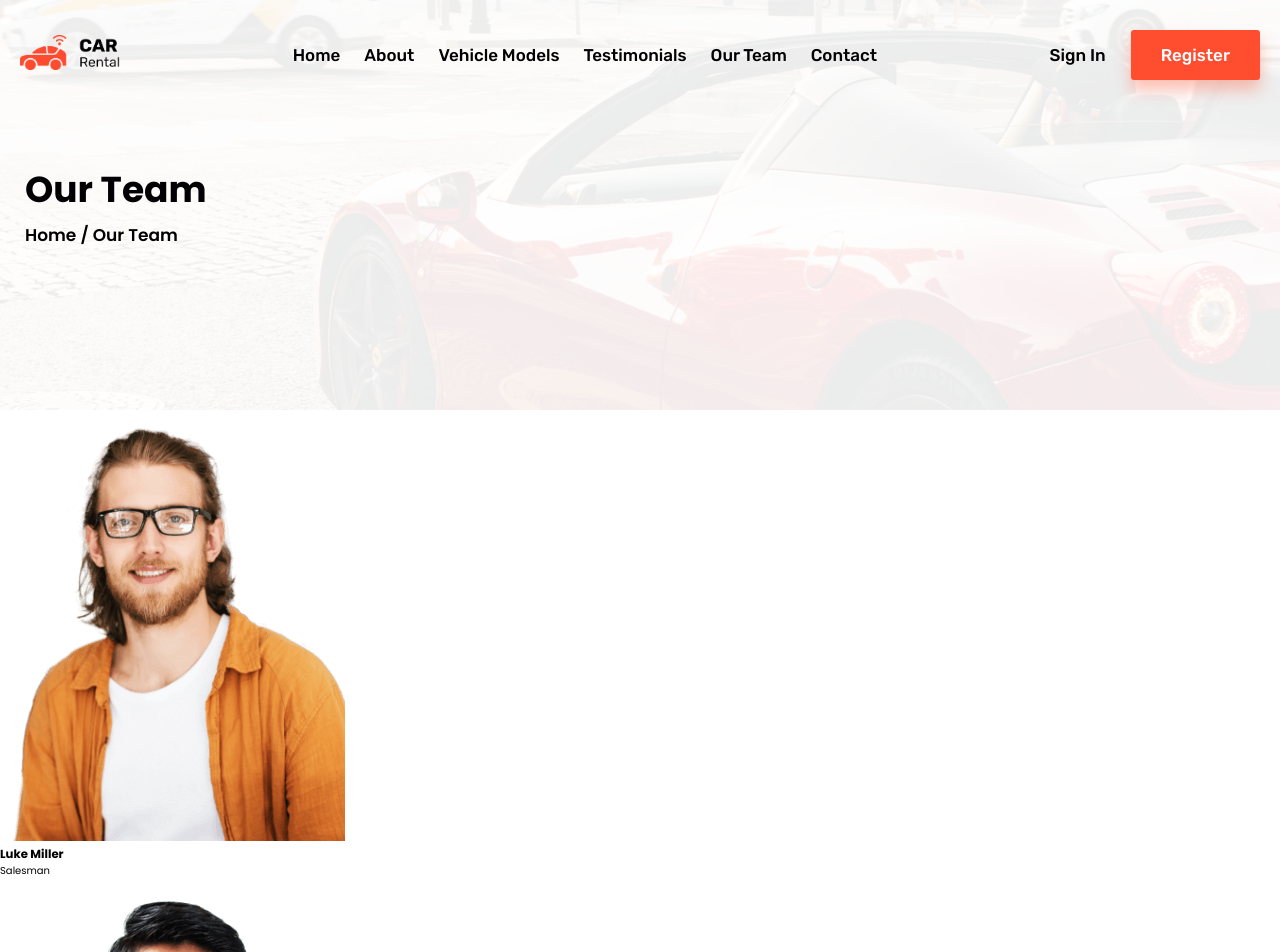
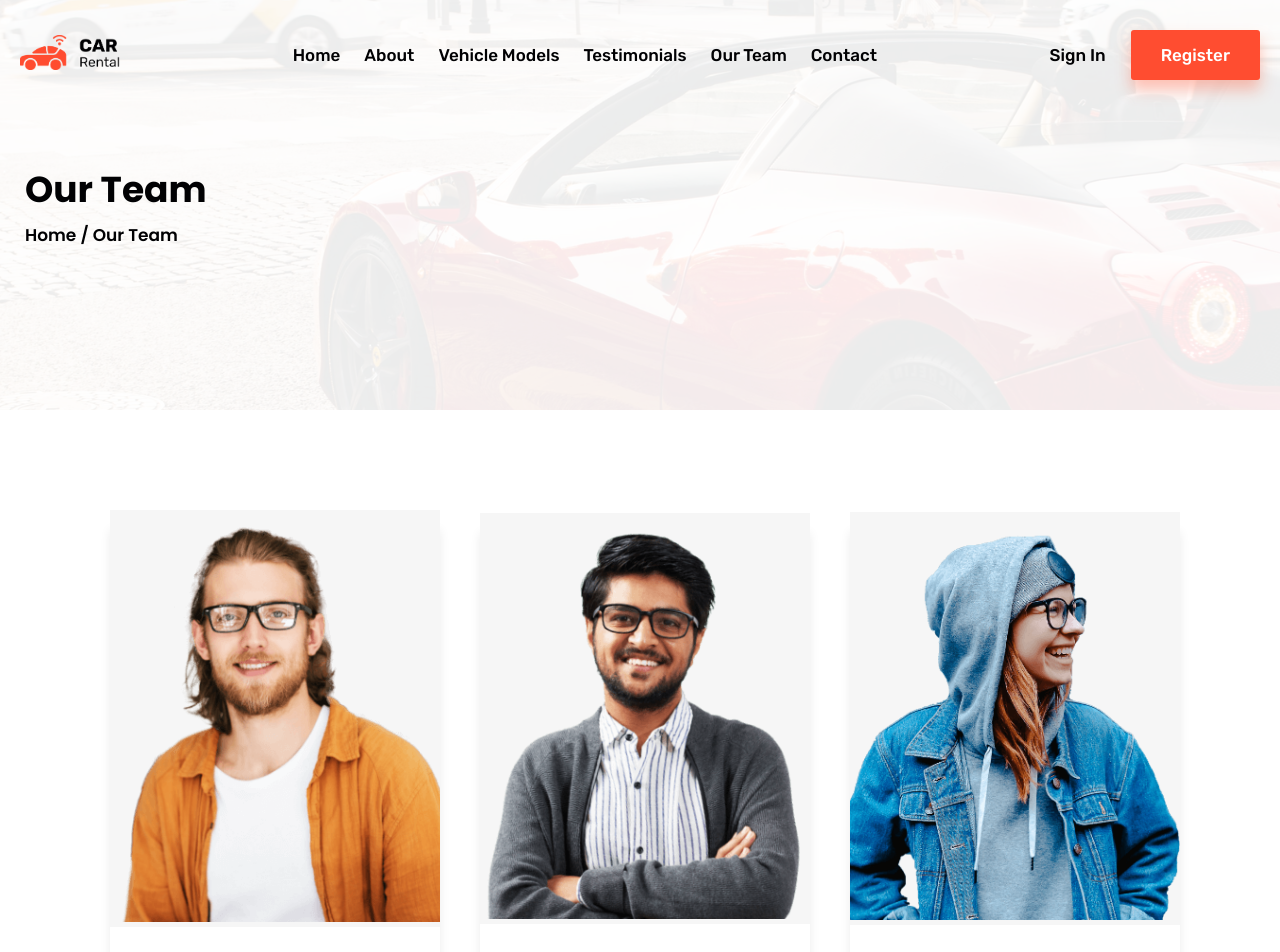
Before and after one commit to gupta123shivam/road-mate, a React (Vite) app: page /team in a window 1280 px wide. Shown: the top 952 px of the page. Built offline with nearby package versions, Linux system fonts and the light colour scheme.

Commit message:
completed team styles

```diff
--- /dev/null
+++ b/src/styles/_team.scss
@@ -0,0 +1,57 @@
+@use "./global/" as *;
+
+.team-container {
+  display: grid;
+  grid-template-columns: 1fr 1fr 1fr;
+  grid-template-rows: auto;
+  gap: 4rem;
+  align-items: center;
+  text-align: center;
+  padding: 10rem 2rem;
+  width: 110rem;
+  margin: 0 auto;
+
+  @media (max-width: 1150px) {
+    grid-template-columns: 1fr 1fr;
+    width: fit-content;
+  }
+
+  @media (max-width: 800px) {
+    grid-template-columns: 1fr;
+    width: fit-content;
+  }
+
+  &__box {
+    width: 33rem;
+    background-color: white;
+    box-shadow: 0px 20px 10px 0px rgb(0 0 0 / 8%);
+
+    @media (max-width: 400px) {
+      width: 100%;
+    }
+
+    &__img-div {
+      width: 100%;
+      height: auto;
+      background-color: #f6f6f6;
+      img {
+        width: 100%;
+      }
+    }
+
+    &__descr {
+      color: $text-black;
+      padding: 3rem;
+
+      h3 {
+        font-size: $h4-size;
+      }
+
+      p {
+        font-size: $p-size;
+        font-weight: 500;
+        color: #777777;
+      }
+    }
+  }
+}
--- a/src/styles/styles.scss
+++ b/src/styles/styles.scss
@@ -12,4 +12,5 @@
 @forward './download';
 @forward './footer';
 @forward './about';
-@forward './models'
+@forward './models';
+@forward './team';
```
